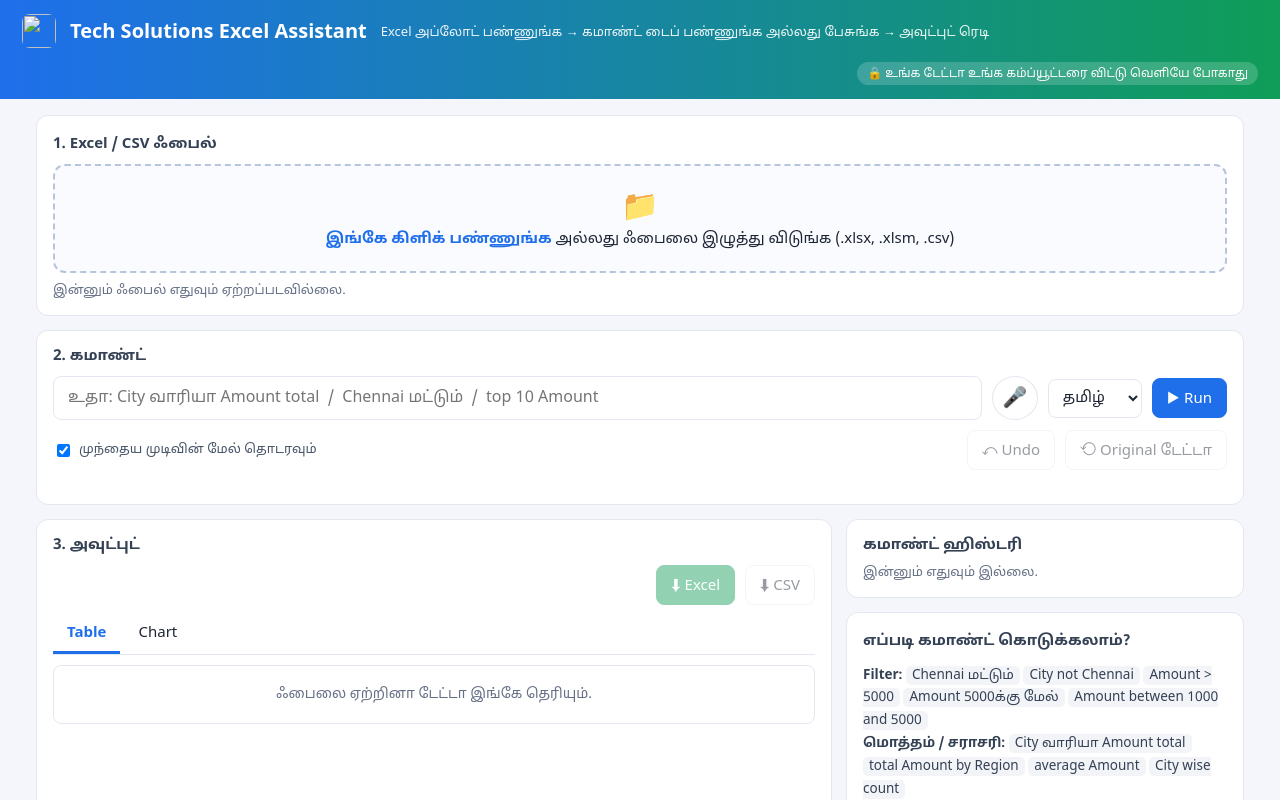
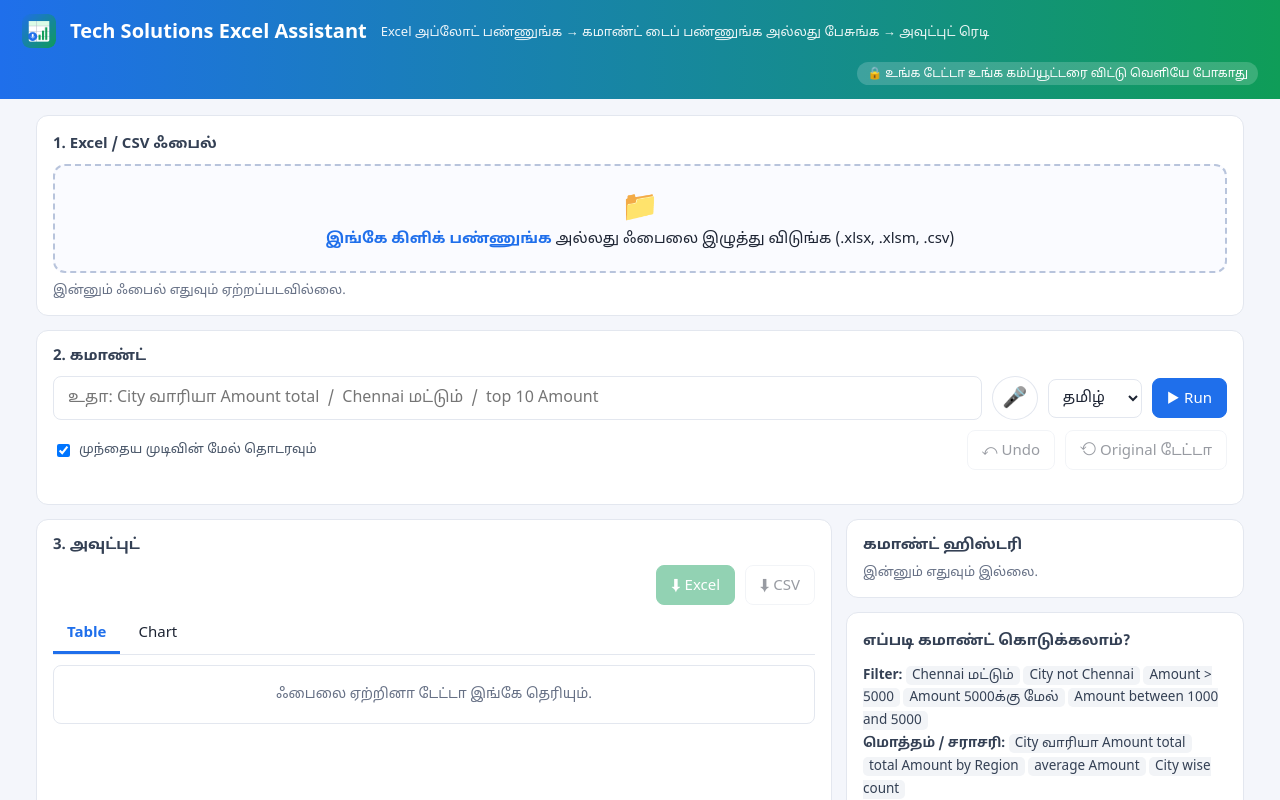
Before and after one commit to techsolutions-sk/data-assistant, a plain HTML site: page index.html in a window 1280 px wide. Shown: the top 800 px of the page. Drawn offline with Linux system fonts and the light colour scheme.

Commit message:
Update index.html

```diff
--- a/index.html
+++ b/index.html
@@ -7,8 +7,8 @@
 <meta name="description" content="Upload an Excel or CSV file and get filtered tables, totals and charts by typing or speaking a command in Tamil or English. Works offline.">
 <meta name="theme-color" content="#1f6feb">
 <link rel="manifest" href="manifest.webmanifest">
-<link rel="icon" type="image/png" sizes="192x192" href="icons/icon-192.png">
-<link rel="apple-touch-icon" href="icons/icon-192.png">
+<link rel="icon" type="image/png" sizes="192x192" href="icon-192.png">
+<link rel="apple-touch-icon" href="icon-192.png">
 <style>
 :root{--bg:#f4f6fb;--card:#fff;--ink:#1d2433;--muted:#667085;--line:#e3e7ef;--brand:#1f6feb;--brand2:#0f9d58;--warn:#b42318;--chip:#eef4ff;--ok:#067647}
 *{box-sizing:border-box}
@@ -72,7 +72,7 @@ label.chk{font-size:13px;color:#475467;display:flex;gap:6px;align-items:center}
 </head>
 <body>
 <header>
-  <img src="icons/icon-192.png" alt="" width="34" height="34" style="border-radius:8px"><h1>Tech Solutions Excel Assistant</h1>
+  <img src="icon-192.png" alt="" width="34" height="34" style="border-radius:8px"><h1>Tech Solutions Excel Assistant</h1>
   <span class="sub">Excel அப்லோட் பண்ணுங்க → கமாண்ட் டைப் பண்ணுங்க அல்லது பேசுங்க → அவுட்புட் ரெடி</span>
   <span class="offline">🔒 உங்க டேட்டா உங்க கம்ப்யூட்டரை விட்டு வெளியே போகாது</span>
 </header>
```
